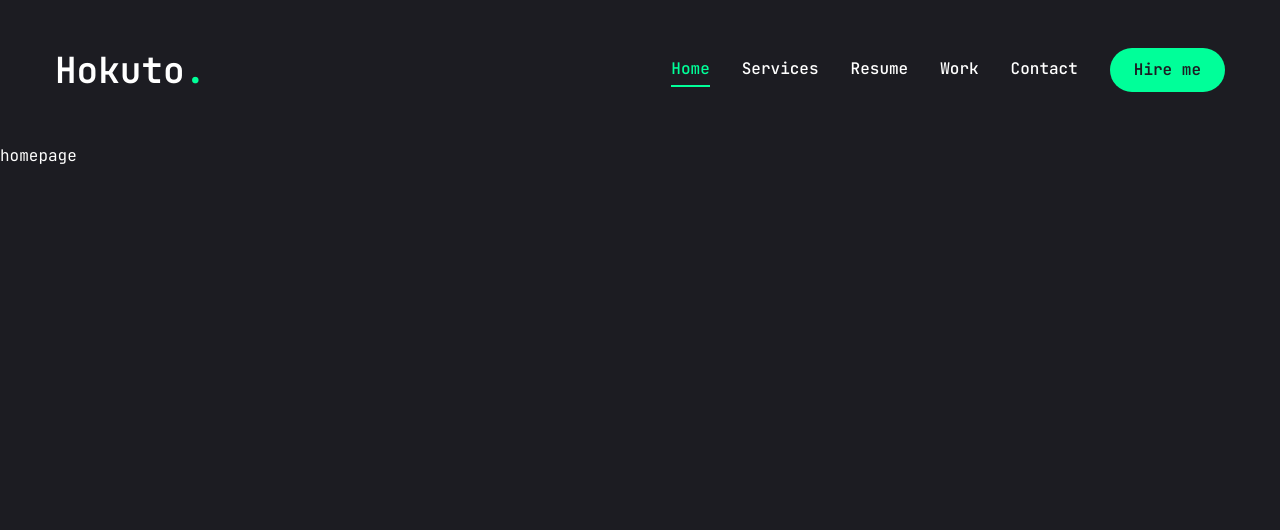
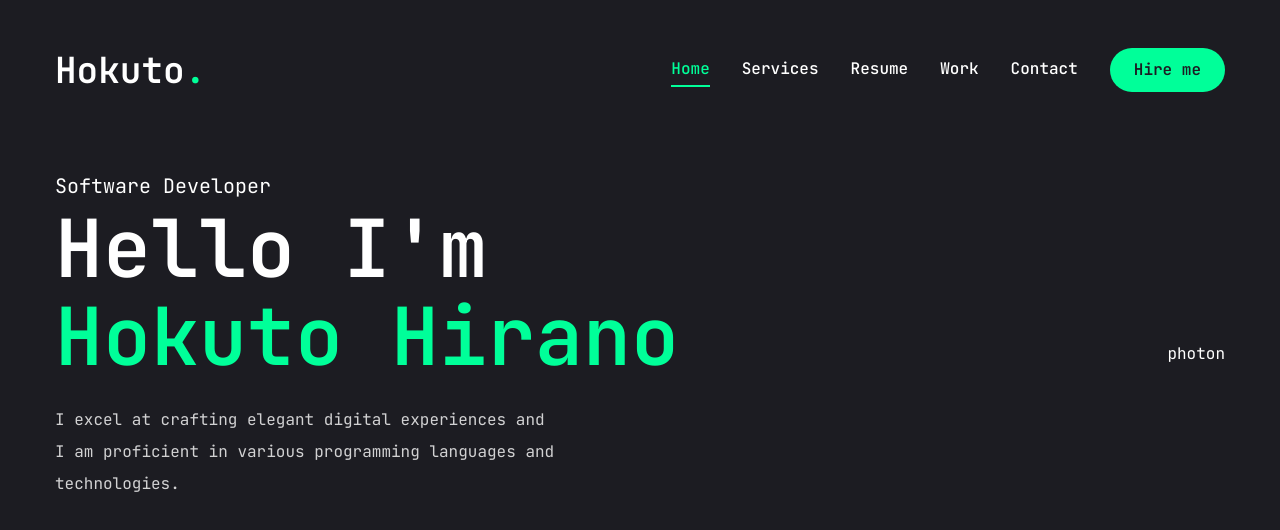
Before and after one commit to hkthirano/portfolio, a Next.js app: page / in a window 1280 px wide. Shown: the top 530 px of the page. Built offline with nearby package versions, Linux system fonts and the light colour scheme.

Commit message:
refactor: Update typography styles for better readability and consistency

```diff
--- a/app/globals.css
+++ b/app/globals.css
@@ -6,4 +6,13 @@
     body {
         @apply font-primaly bg-primaly text-white leading-loose;
     }
+    .h1 {
+        @apply text-[48px] xl:text-[80px] leading-[1.1] font-semibold;
+    }
+    .h2 {
+        @apply text-[36px] xl:text-[48px] leading-[1.1] font-semibold;
+    }
+    .h3 {
+        @apply text-[20px] xl:text-[24px] leading-[1.1] font-semibold;
+    }
 }
--- a/app/page.tsx
+++ b/app/page.tsx
@@ -1,5 +1,22 @@
-export default function Home() {
-  return (
-    <main>homepage</main>
-  );
-}
+const Home = () => {
+  return <section className="h-full">
+    <div className="container mx-auto h-full">
+      <div className="flex flex-col xl:flex-row items-center justify-between xl:pt-8 xl:pb-24">
+        {/* text */}
+        <div className="text-center xl:text-left">
+          <span className="text-xl">Software Developer</span>
+          <h1 className="h1 mb-6">
+            Hello I&apos;m <br /> <span className="text-accent">Hokuto Hirano</span>
+          </h1>
+          <p className="max-w-[500px] mb-9 text-white/80">
+            I excel at crafting elegant digital experiences and I am proficient in various programming languages and technologies.
+          </p>
+        </div>
+        {/* photon */}
+        <div>photon</div>
+      </div>
+    </div>
+  </section>;
+};
+
+export default Home;
```
